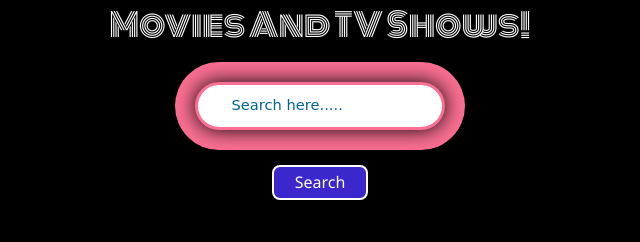
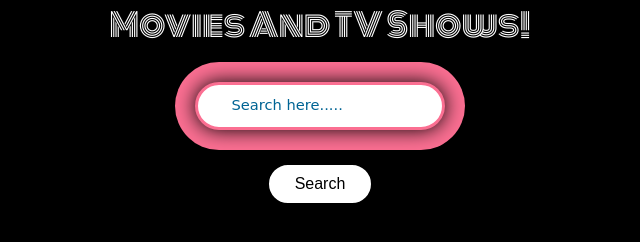
Before and after one commit to GokulM-IT/Tv_Shows_API, a plain HTML site: page index.html in a window 1280 px wide. Shown: the whole page, without its empty margins (320-960 px from the left). Drawn offline with nearby package versions, Linux system fonts and the light colour scheme.

Commit message:
fix:UI change

```diff
--- a/style.css
+++ b/style.css
@@ -34,7 +34,7 @@ h1 {
 ::placeholder {
     font-size: 1.1em;
     color: #006494;
-    font-family: cursive;
+    font-family:  cursive, sans-serif;
     font-optical-sizing: auto;
     font-weight: normal;
     font-style: normal;
@@ -46,21 +46,22 @@ h1 {
 
 #form-container button {
     font-size: 1rem;
-    padding: 0.3em 1.3em;
-    border-radius: 0.5em;
-    color: #ffffff;
-    background-color: #3b28cc;
+    padding: 0.5em 1.5em;
+    border-radius: 50px;
+    color: #000000;
+    background-color: #ffffff;
     border: 2px solid #ffffff;
-    font-family: 'Segoe UI', Tahoma, Geneva, Verdana, sans-serif;
+    font-family: sans-serif;
     font-optical-sizing: auto;
     font-weight: normal;
     font-style: normal;
-    transition: 0.5s;
+    transition: all 0.3s ease-in;
 }
 
 #form-container button:hover {
     cursor: pointer;
-    background-color: #1d126f;
+    background-color: transparent;
+    color: #ffffff;
 }
 
 #container {
```
